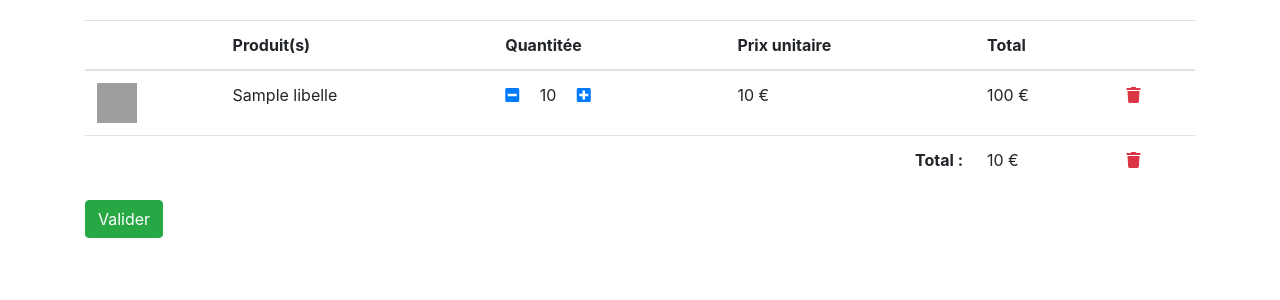
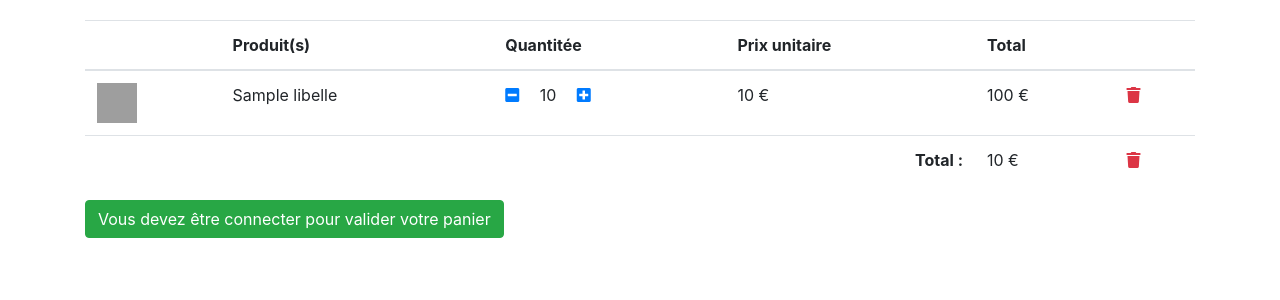
Before and after one commit to YannickMry/project_mi5, a Symfony app: template templates/cart/index.html.twig in a window 1280 px wide; the page is wider, and only the part inside the window is pictured. Shown: the part 216-516 px from the top of that part. Run offline with Twig, Linux system fonts and the light colour scheme; the template is opened without the code that fills it: most values are stand-ins (such as "Sample title", 1, 10 or a date in 2020); some libraries are stand-ins or nearby versions; grey boxes are pictures that could not be loaded.

Commit message:
patch on usagerController, ProductRepository, cart/index.html.twig

```diff
--- a/src/Repository/ProductRepository.php
+++ b/src/Repository/ProductRepository.php
@@ -26,8 +26,7 @@ class ProductRepository extends ServiceEntityRepository
             ->setParameters(['libelle' => $texte.'%', 'texte' => '%'.$texte.'%'])
             ->orderBy('p.libelle', 'ASC')
             ->getQuery()
-            ->getResult()
-            ;
+            ->getResult();
     }
 
     // /**
--- a/templates/cart/index.html.twig
+++ b/templates/cart/index.html.twig
@@ -67,6 +67,12 @@
 </table>
 
 {% if fullCart|length != 0 %}
-    <a href="{{ path('panier_validation')}}" class="btn btn-success">Valider</a>
+    <a href="{{ path('panier_validation')}}" class="btn btn-success">
+    {% if is_granted('ROLE_CLIENT') %}
+        Valider
+    {% else %}
+        Vous devez être connecter pour valider votre panier
+    {% endif %}
+    </a>
 {% endif %}
 {% endblock body %}
```
Also changed, not shown: src/Controller/UsagerController.php (+2 -5 lines).
